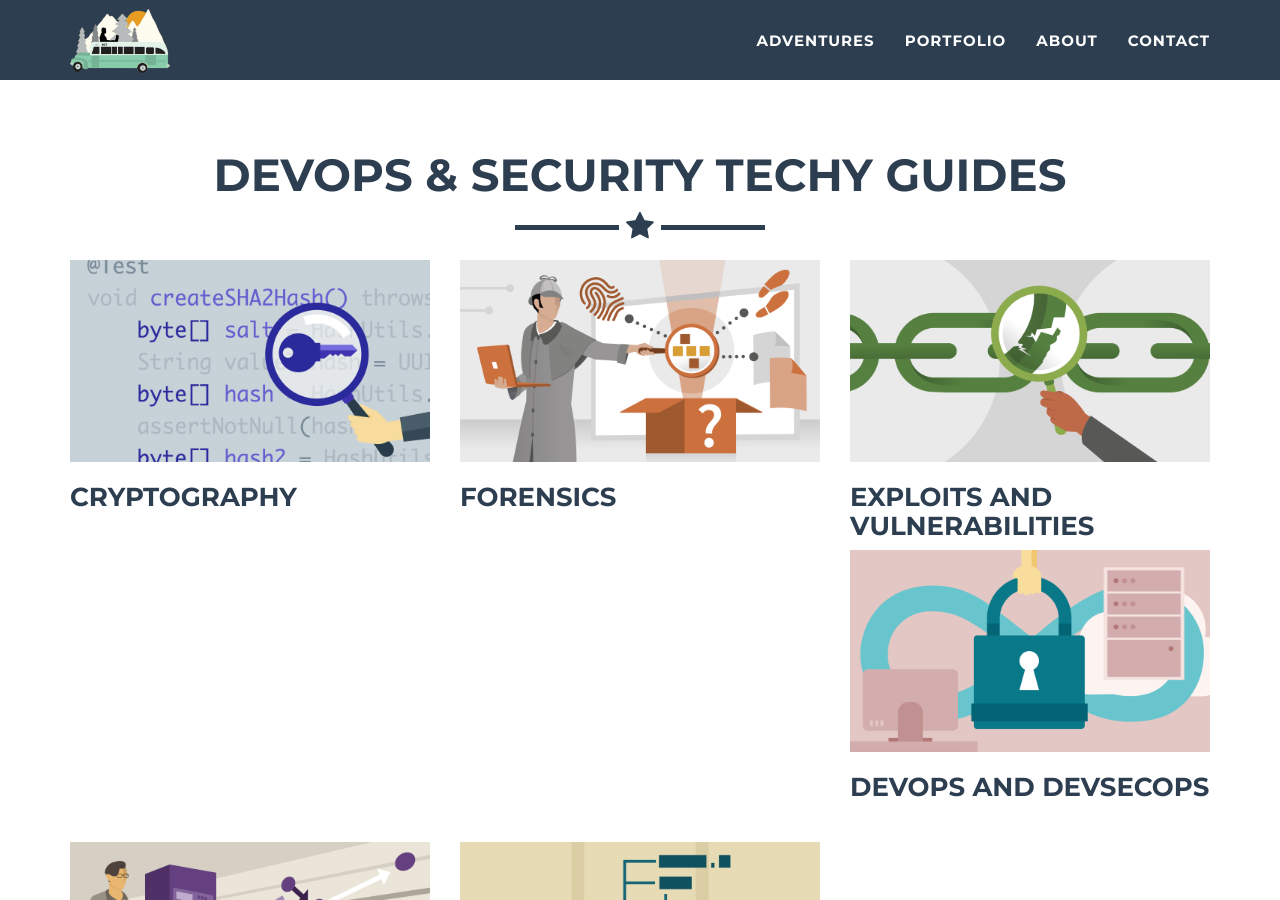
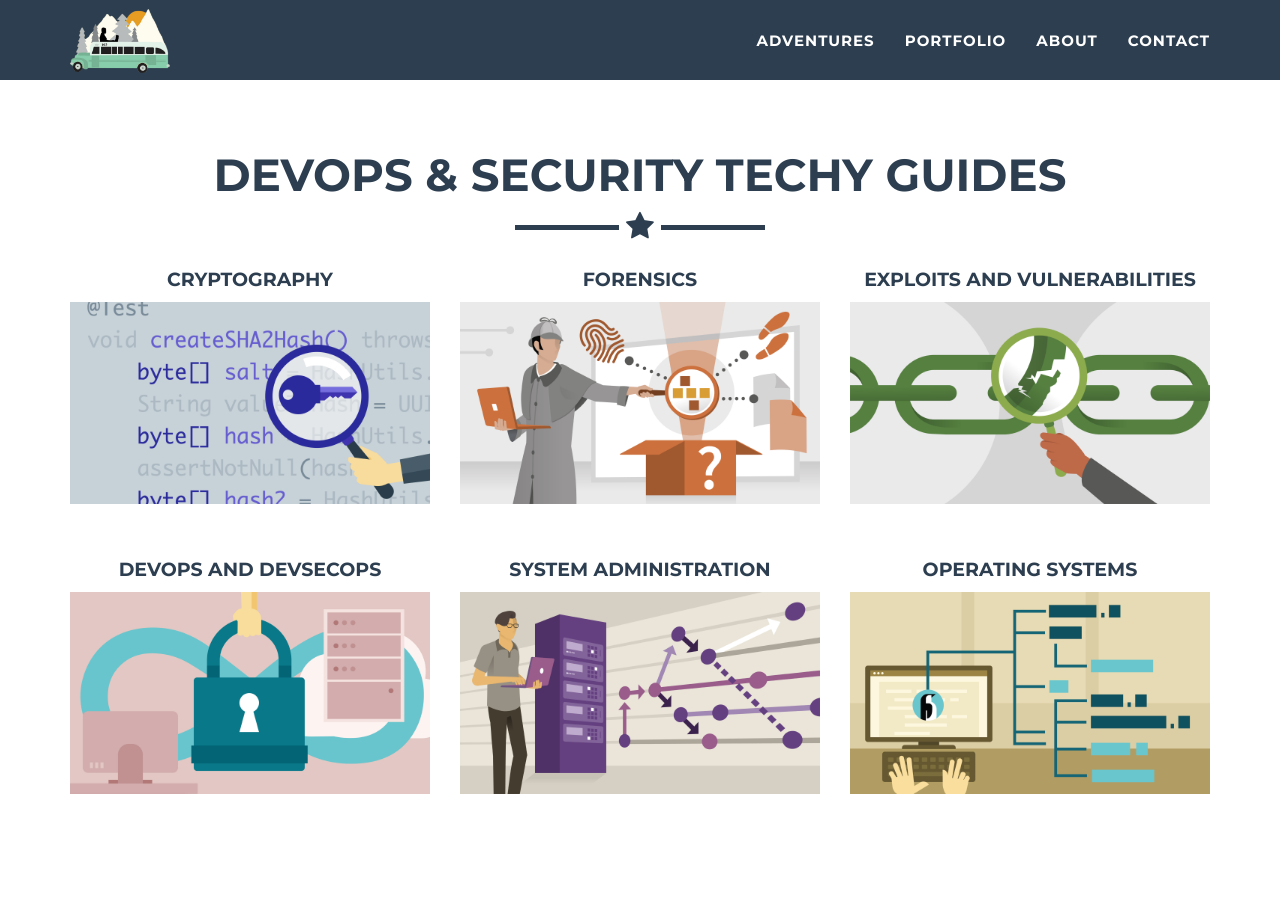
Before and after one commit to Ahmed-Elkashef/Ahmed-Elkashef.github.io, a Jekyll site: the page built from index.html, in a window 1280 px wide and 900 px high, scrolled down 779 px. Built offline with Jekyll 4.4.1, drawn with Linux system fonts in a browser that asks for light colours.

Commit message:
fix guides

```diff
--- a/_includes/portfolio_grid.html
+++ b/_includes/portfolio_grid.html
@@ -10,6 +10,7 @@
             <div class="row">
                 {% for post in site.posts %}
                     <div class="col-sm-4 portfolio-item">
+                        <h4 style="text-align: center;">{{ post.category }}</h4>
                         <a href="#portfolioModal-{{ post.modal-id }}" class="portfolio-link" data-toggle="modal">
                             <div class="caption">
                                 <div class="caption-content">
@@ -17,7 +18,6 @@
                                 </div>
                             </div>
                             <img src="img/portfolio/{{ post.img }}" class="img-responsive" alt="{{ post.alt }}">
-                            <h3>{{ post.category }}</h3>
                         </a>
                     </div>
                 {% endfor %}
```
